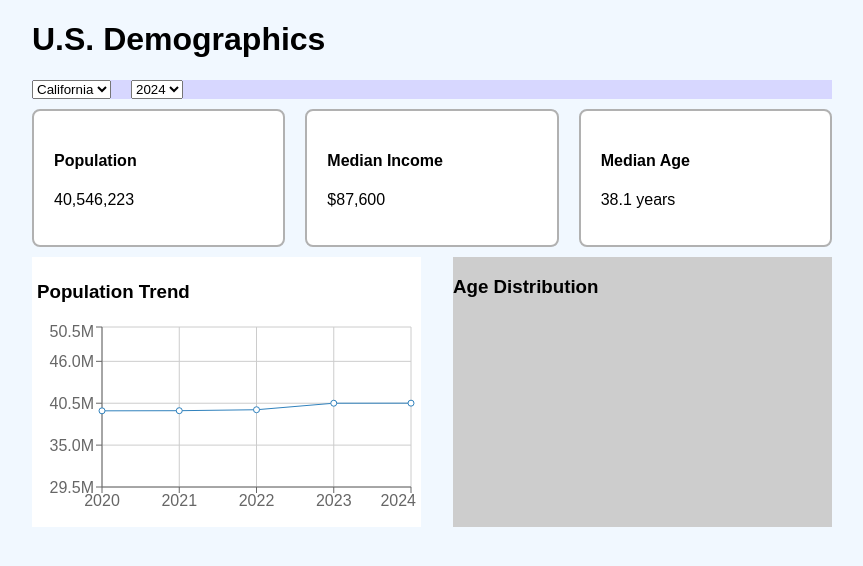
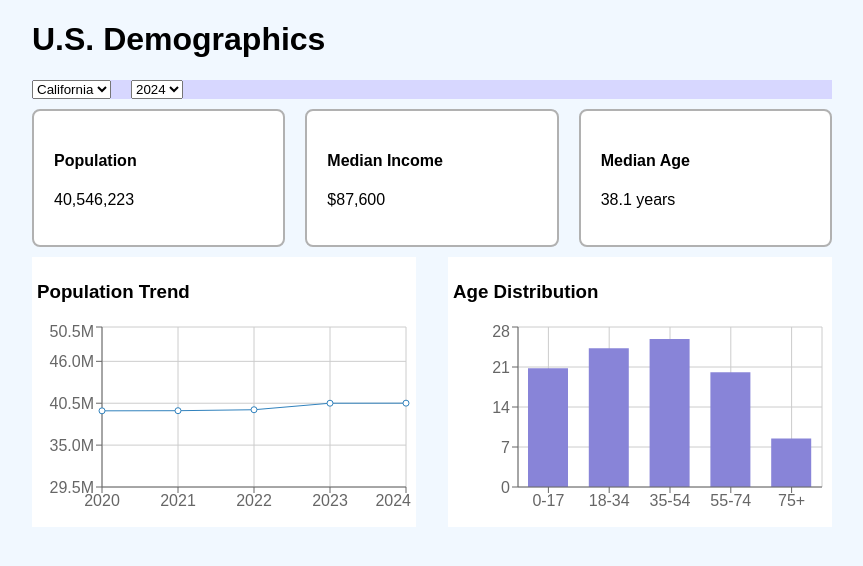
Before and after one commit to mluc404/dashboard-demo, a React (Vite) app: page / in a window 1280 px wide. Shown: the top 566 px of the page, without its empty margins (208-1071 px from the left). Built offline with nearby package versions, Linux system fonts and the light colour scheme.

Commit message:
feat: implement age distribution bar chart for selected state + year

```diff
--- a/src/components/AgeChart.css
+++ b/src/components/AgeChart.css
@@ -1,4 +1,5 @@
 .age-chart-container {
-    background-color: #cdcdcd;
+    background-color: #ffffff;
     flex: 1;
+    padding: 5px;
 }
--- a/src/components/AgeChart.jsx
+++ b/src/components/AgeChart.jsx
@@ -1,9 +1,24 @@
 import './AgeChart.css'
-export const AgeChart = () => {
+import { BarChart, Bar, CartesianGrid, XAxis, YAxis, ResponsiveContainer } from 'recharts'
 
+
+export const AgeChart = ({data}) => {
+    // Transform age distribution data for the chart
+    const chartData = Object.entries(data.ageDistribution).map(([ageGroup, percentage])=>{
+        return {ageGroup, percentage}
+    })
+    console.log('chart data', chartData)
     return (
         <div className="age-chart-container">
             <h3>Age Distribution</h3>
+            <ResponsiveContainer width='100%' height={200}>
+                <BarChart data={chartData}>
+                <CartesianGrid />
+                <Bar dataKey={'percentage'} barSize={40} fill='#8884d8' />
+                <YAxis/>
+                <XAxis dataKey={'ageGroup'}/>
+                </BarChart>
+            </ResponsiveContainer>
         </div>
     )
 }
--- a/src/components/Dashboard.jsx
+++ b/src/components/Dashboard.jsx
@@ -22,7 +22,7 @@ const Dashboard = ({selectedState, selectedYear, onStateChange, onYearChange, st
 
             <div className="chart-container">
                 <PopulationChart stateData={stateData} years={years}/>
-                <AgeChart />
+                <AgeChart data={currentData}/>
             </div>
 
         </div>
```
Also changed, not shown: src/components/PopulationChart.jsx (indentation only).
